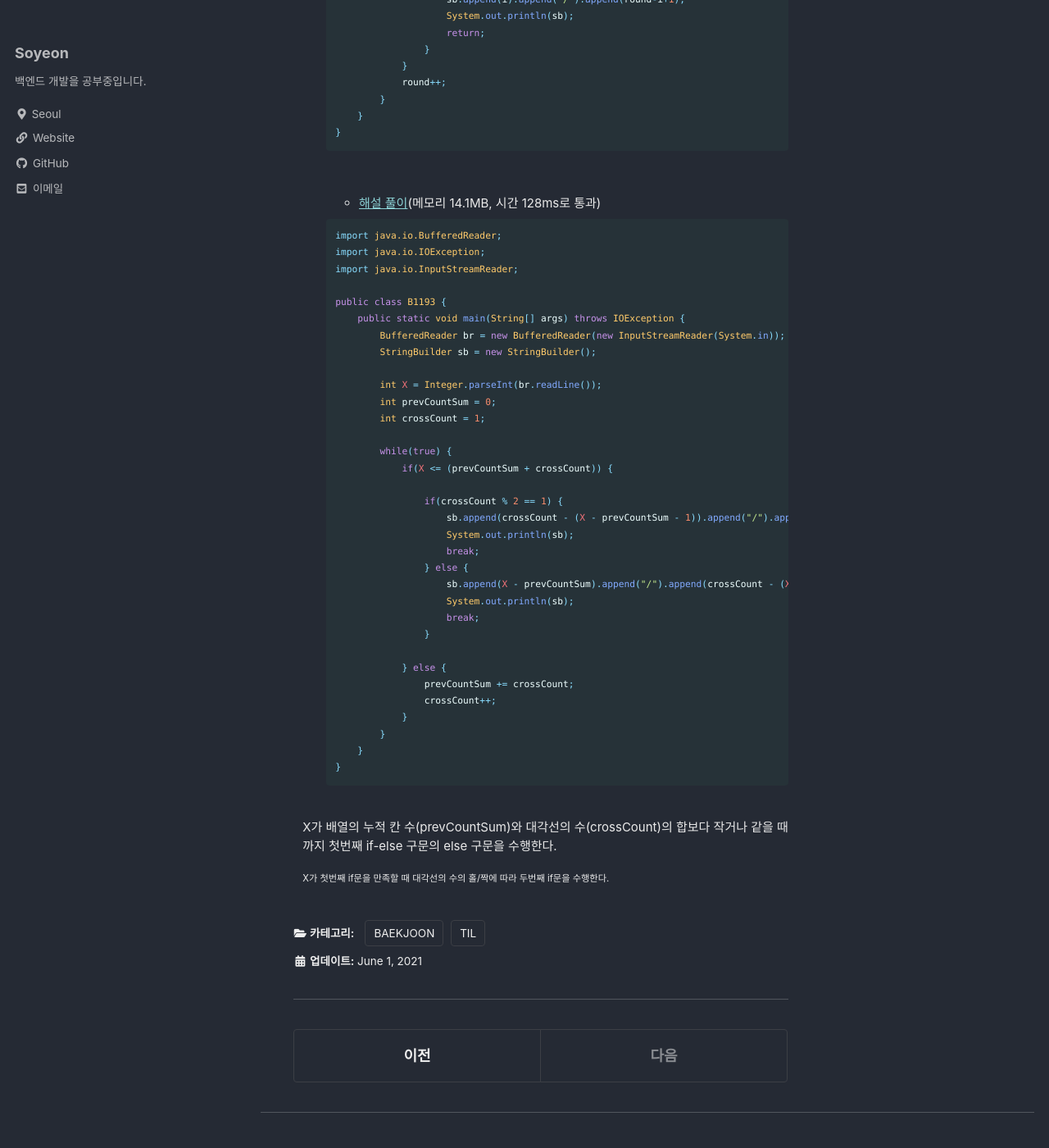
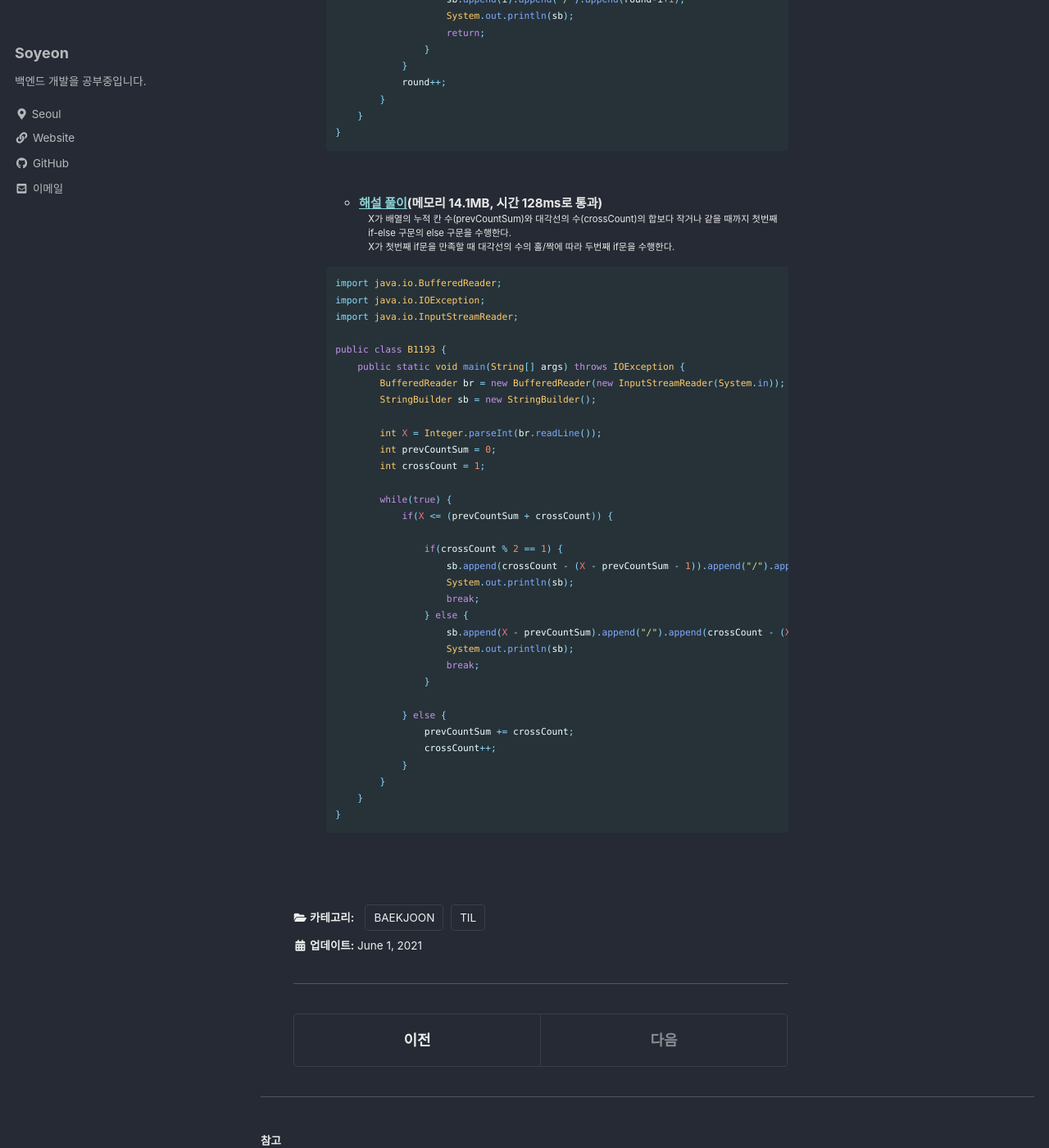
Before and after one commit to liv660/liv660.github.io, a Jekyll site: the page built from _posts/TIL/21.06.study/2021-06-01-210601.md, in a window 1280 px wide and 1400 px high, scrolled down 1041 px. Shown: the whole window at 82% size. Built offline with Jekyll 4.4.1, drawn with Linux system fonts in a browser that asks for light colours; cached includes are drawn as plain includes; part of the change alters nothing that is shown.

Commit message:
Update 06.01 TIL

````diff
--- a/_posts/TIL/21.06.study/2021-06-01-210601.md
+++ b/_posts/TIL/21.06.study/2021-06-01-210601.md
@@ -60,6 +60,8 @@ categories:
   <br />
 
   + [해설 풀이](https://st-lab.tistory.com/74)(메모리 14.1MB, 시간 128ms로 통과)<br />
+    : X가 배열의 누적 칸 수(prevCountSum)와 대각선의 수(crossCount)의 합보다 작거나 같을 때까지 첫번째 if-else 구문의 else 구문을 수행한다.<br />
+    : X가 첫번째 if문을 만족할 때 대각선의 수의 홀/짝에 따라 두번째 if문을 수행한다.<br />
 
   ```java
   import java.io.BufferedReader;
@@ -98,6 +100,3 @@ categories:
   ```
 
 <br/>
-
-  : X가 배열의 누적 칸 수(prevCountSum)와 대각선의 수(crossCount)의 합보다 작거나 같을 때까지 첫번째 if-else 구문의 else 구문을 수행한다.<br />
-  : X가 첫번째 if문을 만족할 때 대각선의 수의 홀/짝에 따라 두번째 if문을 수행한다.<br />
````
